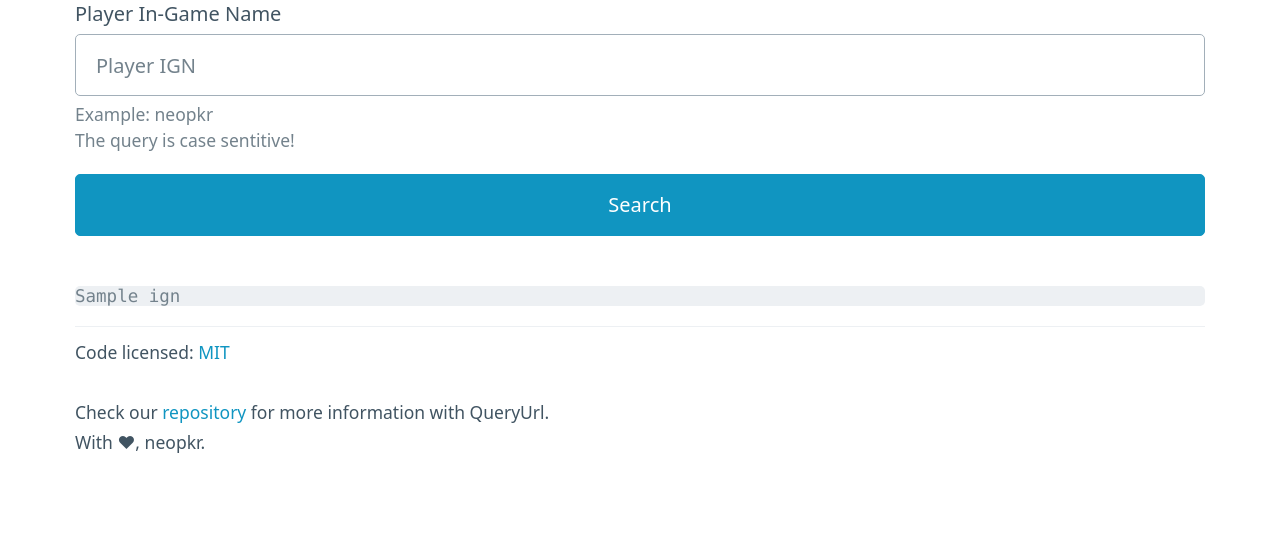
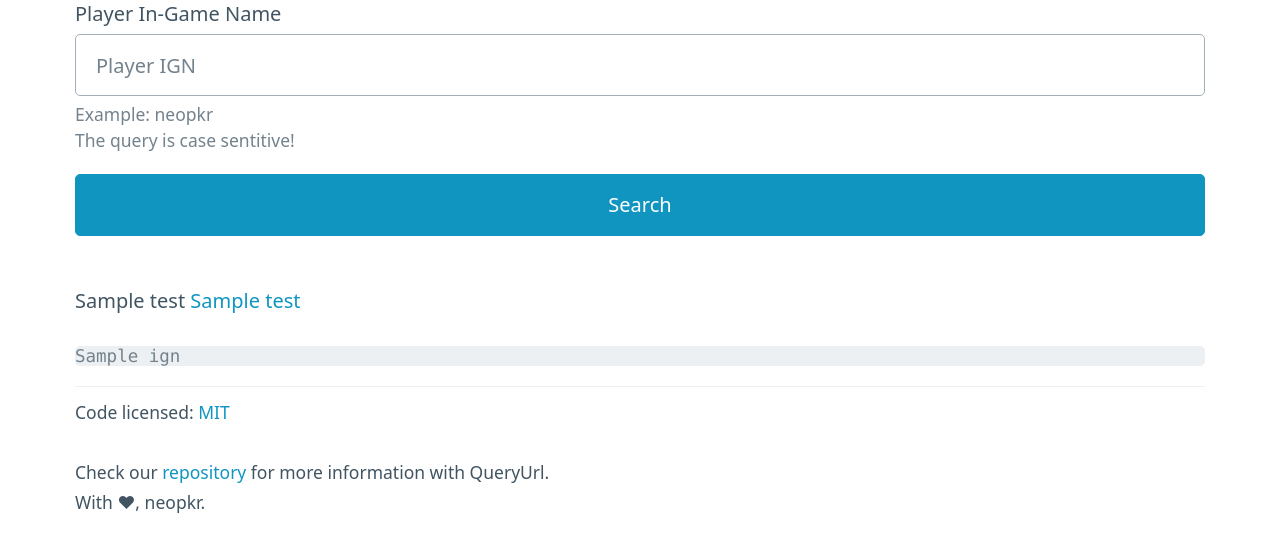
Before and after one commit to neopkr/RealmEyeData, a Flask app: template templates/index.html in a window 1280 px wide. Shown: the part 81-633 px from the top of the page. Run offline with Flask 2, Linux system fonts and the light colour scheme; the template is opened without the code that fills it: most values are stand-ins (such as "Sample title", 1, 10 or a date in 2020).

Commit message:
update headers, GET, POST, JSON, CORS

```diff
--- a/app.py
+++ b/app.py
@@ -1,4 +1,4 @@
-from flask import Flask, render_template, request
+from flask import Flask, render_template, request, make_response
 import api as realmdata
 import json
 
@@ -12,10 +12,14 @@ def home():
     player = request.form['ign']
     data = realmdata.ReturnRealmEyeData(player)
     print(request.form.get('a'))
-    return render_template('index.html', ign=json.dumps(data, indent=3), button=2)
+    test = ['Convert to JSON:', player]
+    return render_template('index.html', ign=json.dumps(data, indent=3), test=test)
 @app.route("/data")
 def rawContent():
     args = request.args
     name = args.get('player')
     data = realmdata.ReturnRealmEyeData(name)
-    return render_template('raw.html', ign=json.dumps(data, indent=4))
+    resp = make_response(json.dumps(data, indent=4))
+    resp.headers['Access-Control-Allow-Origin'] = '*'
+    resp.content_type = 'application/json'
+    return resp
--- a/templates/index.html
+++ b/templates/index.html
@@ -12,6 +12,11 @@
                     document.querySelector('#submit').removeAttribute('aria-busy')
                     return false
                 }
+                var json = document.getElementById('json')
+                var player = '{{ player }}'
+                console.log(json)
+                json.innerHTML = 'Convert to JSON: <a href="/data?player='+ player +'">'+ player +'</a>'
+                return true
             }
             function load() {
                 document.querySelector('#submit').setAttribute('aria-busy', 'true')
@@ -35,6 +40,9 @@
                 </form>
             </div>
             <div>
+                {% if test %}
+                    <p id="json">{{ test[0] }} <a href='/data?player={{ test[1] }}'>{{ test[1] }}</a></p>
+                {% endif %}
                 <pre id="results">{{ ign }}</pre>
             </div>
             <footer>
```
Also changed, not shown: README.md.
